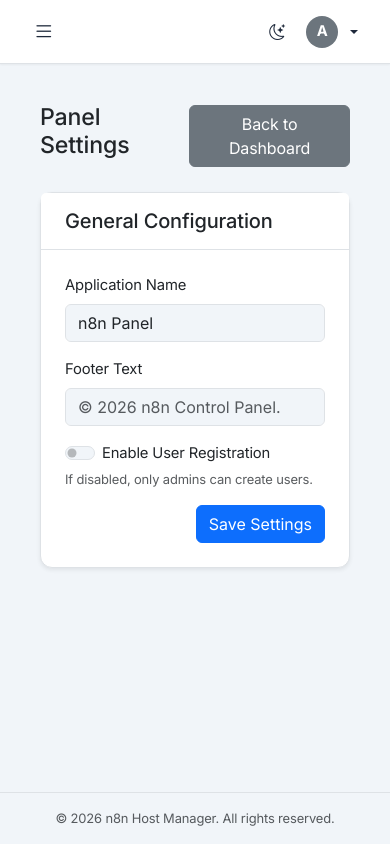
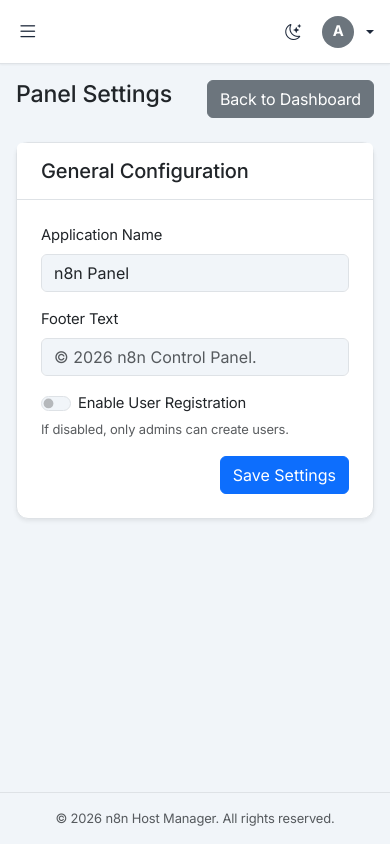
Before and after one commit to TheRabbiRifat/n8n-panel, a Laravel app: page /settings/panel in a window 390 px wide. Run offline with Laravel 12, Linux system fonts and the light colour scheme; a user stored in the database is signed in; data comes from the database, SQL or seed files in the repository; data that the repository does not hold is empty; some libraries are stand-ins or nearby versions.

Commit message:
Fix mobile overflow and layout cutoff issues
- Adjusted main content layout to prevent horizontal scrolling on mobile.
- Reduced padding for mobile views.
- Ensured flex containers handle overflow correctly (`min-width: 0`).

```diff
--- a/resources/views/layouts/app.blade.php
+++ b/resources/views/layouts/app.blade.php
@@ -166,8 +166,8 @@
         }
 
         /* Content */
-        #content-wrapper { flex-grow: 1; display: flex; flex-direction: column; }
-        .main-content { padding: 2.5rem; flex-grow: 1; }
+        #content-wrapper { flex-grow: 1; display: flex; flex-direction: column; min-width: 0; }
+        .main-content { padding: 2.5rem; flex-grow: 1; overflow-x: hidden; }
 
         /* Modern Card */
         .card {
@@ -197,6 +197,9 @@
             #sidebar.show { transform: translateX(0); box-shadow: 0 0 15px rgba(0,0,0,0.5); }
             #sidebar-overlay { display: none; position: fixed; inset: 0; background: rgba(0,0,0,0.5); z-index: 1030; transition: opacity 0.3s; }
             #sidebar-overlay.show { display: block; }
+
+            .main-content { padding: 1rem; }
+            #topbar { padding: 0 1rem; }
         }
     </style>
 </head>
```
